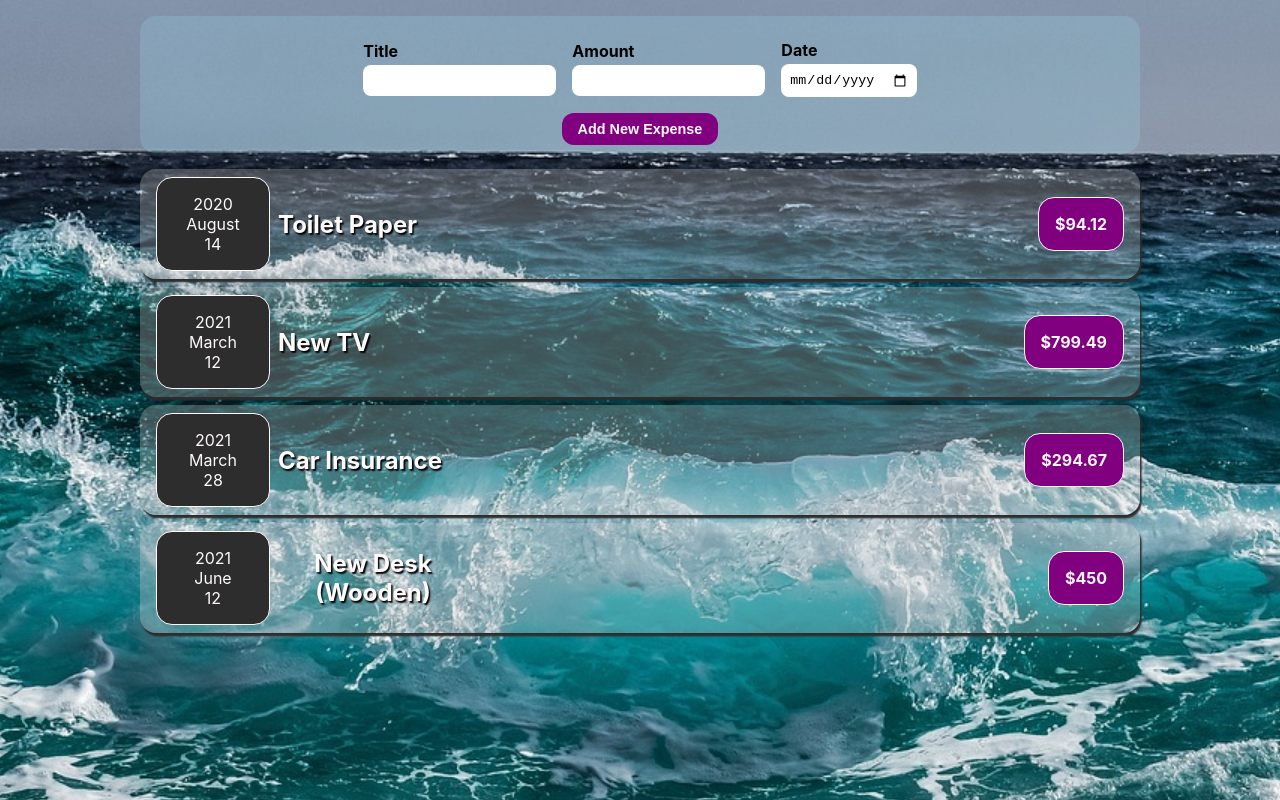
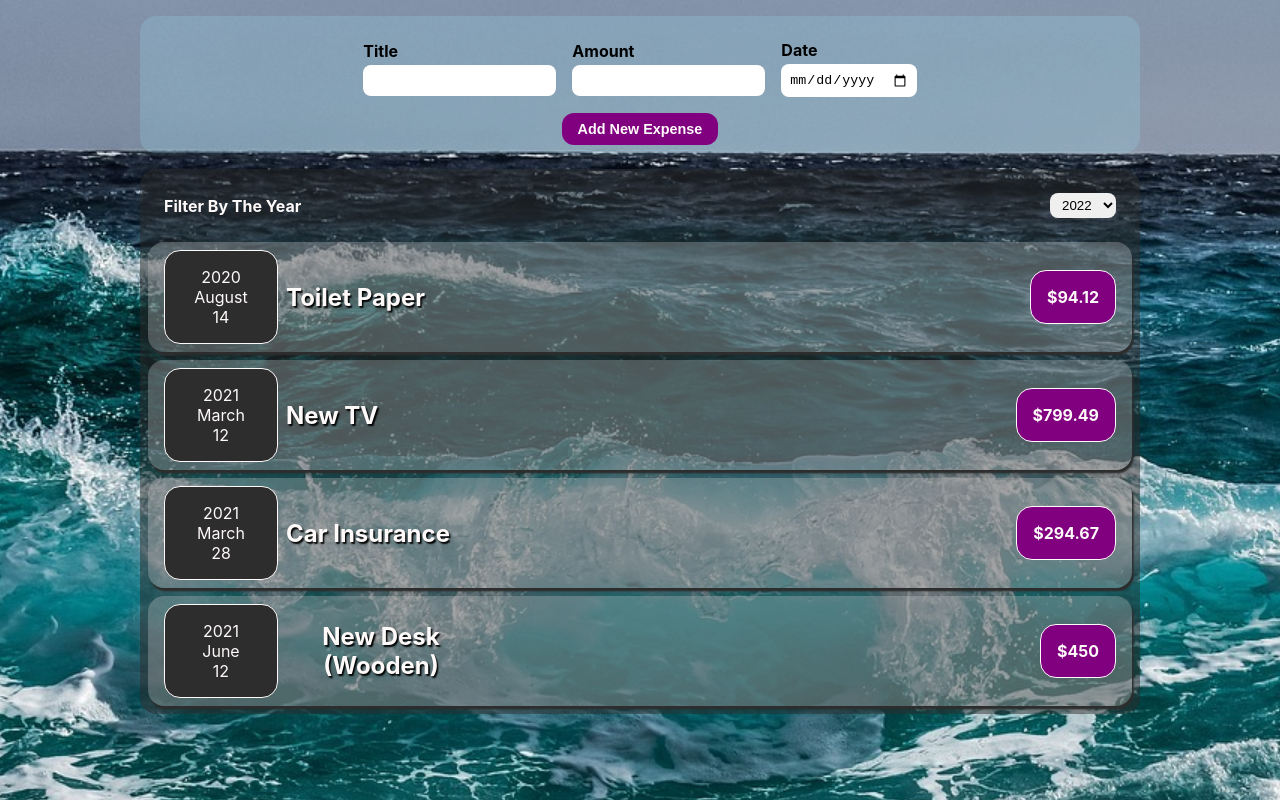
Before and after one commit to majid-amini/expenses-app, a React (Create React App) app: page / in a window 1280 px wide. Built offline with nearby package versions, Linux system fonts and the light colour scheme.

Commit message:
filter component added

```diff
--- a/src/App.js
+++ b/src/App.js
@@ -1,12 +1,37 @@
 import "./App.css";
 import ExpenseItem from "./components/ExpenseItem";
 import Maincontent from "./components/Maincontent";
-
+import ExpenseFilter from "./components/ExpenseFilter";
 function App() {
+  // const expenses = [
+  //   {
+  //     id: "e1",
+  //     title: "Toilet Paper",
+  //     amount: 94.12,
+  //     date: new Date(2020, 7, 14),
+  //   },
+  //   { id: "e2", title: "New TV", amount: 799.49, date: new Date(2021, 2, 12) },
+  //   {
+  //     id: "e3",
+  //     title: "Car Insurance",
+  //     amount: 294.67,
+  //     date: new Date(2021, 2, 28),
+  //   },
+  //   {
+  //     id: "e4",
+  //     title: "New Desk (Wooden)",
+  //     amount: 450,
+  //     date: new Date(2021, 5, 12),
+  //   },
+  // ];
+  const addExpenseHandler = (expense) => {
+    console.log("in App.js");
+    console.log(expense);
+  };
   return (
     <div className="App">
-      <ExpenseItem />
-
+      <ExpenseItem onAddExpense={addExpenseHandler} />
+      {/* <ExpenseFilter /> */}
       <Maincontent />
     </div>
   );
--- a/src/components/DateItems.js
+++ b/src/components/DateItems.js
@@ -1,9 +1,9 @@
-import React,{useState} from "react";
+// import React,{useState} from "react";
 function DateItems(props) {
   const year = props.date.getFullYear();
   const month = props.date.toLocaleString("en-US", { month: "long" });
   const day = props.date.toLocaleString("en-US", { day: "2-digit" });
-  const [date, setDate] = useState(props.date);
+  // const [date, setDate] = useState(props.date);
   return (
     <div className="date__info">
       <span className="date__info__year">{year}</span>
--- /dev/null
+++ b/src/components/ExpenseFilter.css
@@ -0,0 +1,22 @@
+.expenses__filter__items {
+    display: flex;
+    justify-content: space-between;
+    align-items: center;
+    /* background-color: rgba(45,45,45,0.75); */
+    padding: 1rem;
+    border-radius: 0.8rem;
+    color: snow;
+    font-weight: bold;
+}
+.expenses__filter__items select {
+    padding: 0.25rem 0.5rem;
+    border: none;
+    outline: none;
+    border-radius: 0.5rem;
+    cursor: pointer;
+    transition: all 0.3s ease-in-out;
+}
+.expenses__filter__items select:hover {
+    color: #81ecec;
+    background-color: #2d2d2d;
+}
--- /dev/null
+++ b/src/components/ExpenseFilter.js
@@ -0,0 +1,18 @@
+import "./ExpenseFilter.css";
+const ExpenseFilter = () => {
+  return (
+    <div className="expenses__filter">
+      <div className="expenses__filter__items">
+        <label>Filter By The Year</label>
+        <select>
+          <option value="2022">2022</option>
+          <option value="2021">2021</option>
+          <option value="2020">2020</option>
+          <option value="2019">2019</option>
+        </select>
+      </div>
+    </div>
+  );
+};
+
+export default ExpenseFilter;
--- a/src/components/ExpenseForm.js
+++ b/src/components/ExpenseForm.js
@@ -1,32 +1,63 @@
-const ExpenseForm = () => {
+import React, { useState } from "react";
+
+const ExpenseForm = (props) => {
+  const [enteredTitle, setEnteredTitle] = useState("");
+  const [enteredAmount, setEnteredAmount] = useState("");
+  const [enteredDate, setEnteredDate] = useState("");
   const submitForm = (e) => {
-    const title = document.querySelector(".title_text");
     e.preventDefault();
-    console.log(title.value);
+    const formData = {
+      title: enteredTitle,
+      amount: enteredAmount,
+      date: new Date(enteredDate),
+    };
+    props.onSaveExpenseData(formData);
+    setEnteredTitle("");
+    setEnteredAmount("");
+    setEnteredDate("");
   };
-  const titleChangeHandler = () => {
-    console.log('yes');
-  }
-  const numberChangeHandler = () => {
-    console.log('number changed');
-  }
-  const dateChangeHandler = () => {
-    console.log('date changed');
-}
+  const titleChangeHandler = (e) => {
+    setEnteredTitle(e.target.value);
+  };
+  const numberChangeHandler = (e) => {
+    setEnteredAmount(e.target.value);
+  };
+  const dateChangeHandler = (e) => {
+    setEnteredDate(e.target.value);
+  };
   return (
     <form onSubmit={submitForm}>
       <div className="form__inputs__container">
         <div className="form__title__total">
           <label>Title</label>
-          <input className="title_text" type="text" onChange={titleChangeHandler} />
+          <input
+            className="title_text"
+            type="text"
+            onChange={titleChangeHandler}
+            value={enteredTitle}
+          />
         </div>
         <div className="form__amount__total">
           <label>Amount</label>
-          <input id="amount" min="0.01" step="0.01" type="number" onChange={numberChangeHandler} />
+          <input
+            id="amount"
+            min="0.01"
+            step="0.01"
+            type="number"
+            onChange={numberChangeHandler}
+            value={enteredAmount}
+          />
         </div>
         <div className="form__date__total">
           <label>Date</label>
-          <input id="date" type="date" min="2022,1,1" max="2024,1,1" onChange={dateChangeHandler} />
+          <input
+            id="date"
+            type="date"
+            min="2022,1,1"
+            max="2024,1,1"
+            onChange={dateChangeHandler}
+            value={enteredDate}
+          />
         </div>
       </div>
       <div className="form__submit__total">
--- a/src/components/ExpenseItem.js
+++ b/src/components/ExpenseItem.js
@@ -1,11 +1,19 @@
 import "./ExpenseItem.css";
 import ExpenseForm from "./ExpenseForm";
-function ExpenseItem() {
+const ExpenseItem = (props) => {
+  const saveExpenseDataHandler = (enteredExpenseData) => {
+    const expenseData = {
+      ...enteredExpenseData,
+      id: Math.random().toString(),
+    };
+    props.onAddExpense(expenseData);
+  };
+
   return (
     <div className="expense_container">
-      <ExpenseForm />
+      <ExpenseForm onSaveExpenseData={saveExpenseDataHandler} />
     </div>
   );
-}
+};
 
 export default ExpenseItem;
--- a/src/components/Maincontent.css
+++ b/src/components/Maincontent.css
@@ -1,5 +1,7 @@
-.Main_content__container {
-  background-color: #2d2d2d;
+.main_content__container {
+  background-color: rgba(45,45,45,0.5);
+  padding: 0.5rem;
+  border-radius: 1rem;
 }
 .user__info {
   display: flex;
--- a/src/components/Maincontent.js
+++ b/src/components/Maincontent.js
@@ -1,5 +1,7 @@
 import UserInfo from "./UserInfo";
 import "./Maincontent.css";
+import ExpenseFilter from "./ExpenseFilter";
+// import ExpenseItem from "./ExpenseItem";
 
 function Maincontent() {
   const expenses = [
@@ -23,8 +25,10 @@ function Maincontent() {
       date: new Date(2021, 5, 12),
     },
   ];
+
   return (
     <div className="main_content__container">
+      <ExpenseFilter />
       <UserInfo
         title={expenses[0].title}
         amount={expenses[0].amount}
--- a/src/components/UserInfo.js
+++ b/src/components/UserInfo.js
@@ -1,24 +1,24 @@
 import React, { useState } from "react";
 import DateItems from "./DateItems";
 function UserInfo(props) {
-  const [title, setTitle] = useState(props.title);
-  const [amount, setAmount] = useState(props.amount);
-  const [date, setDate] = useState(props.date);
-  const clickHandler = () => {
-    setTitle("yep!");
-    setAmount("amound updated");
-    setDate("test date");
-  };
+  // const [title, setTitle] = useState(props.title);
+  // const [amount, setAmount] = useState(props.amount);
+  // const [date, setDate] = useState(props.date);
+  // const clickHandler = () => {
+  //   setTitle("yep!");
+  //   setAmount("amound updated");
+  //   setDate("test date");
+  // };
   return (
     <div className="user__info">
       <div className="user__info__left">
         <DateItems date={props.date} />
-        <div className="title">{title}</div>
+        <div className="title">{props.title}</div>
       </div>
       <div className="user__info__right">
-        <span>${amount}</span>
+        <span>${props.amount}</span>
       </div>
-      {/* <button onClick={clickHandler}>change title</button> */}
+
     </div>
   );
 }
```
